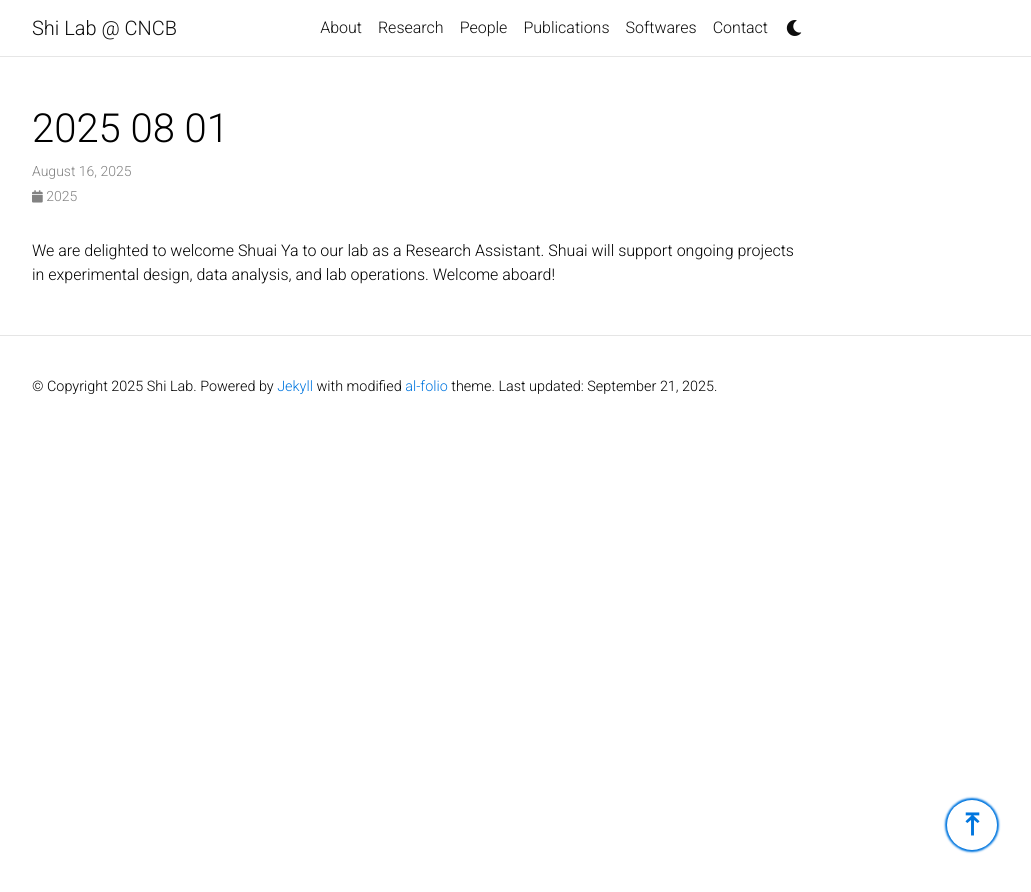
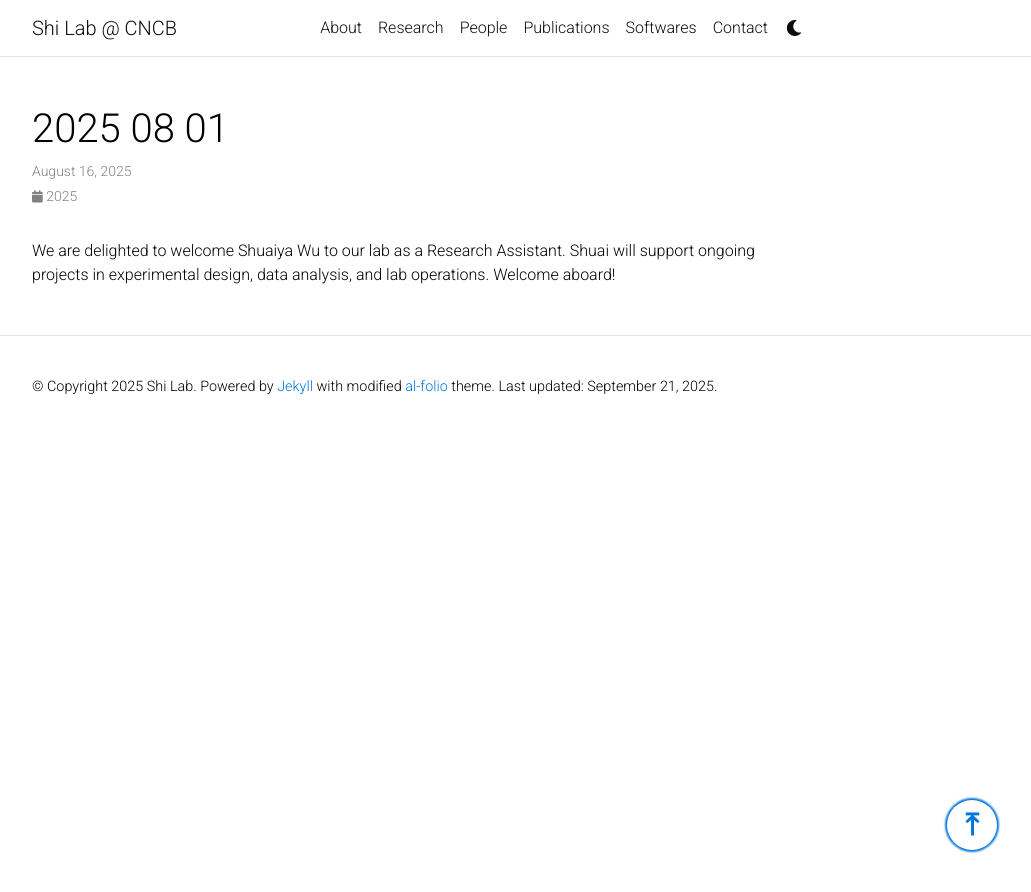
Before and after one commit to junchaoshi/junchaoshi.github.io, a Jekyll site: the page built from _news/2025-08-01.md, in a window 1280 px wide. Shown: the top 892 px of the page, without its empty margins (223-1254 px from the left). Built offline with Jekyll 4.4.1, drawn with Linux system fonts in a browser that asks for light colours; comment, search, counter and statistics services are not loaded; a style sheet for code colours, icons or effects is not loaded.

Commit message:
update news and people.

```diff
--- a/_news/2025-08-01.md
+++ b/_news/2025-08-01.md
@@ -4,4 +4,4 @@ date: 2025-08-16 09:00:00-0800
 inline: true
 ---
 
-We are delighted to welcome Shuai Ya to our lab as a Research Assistant. Shuai will support ongoing projects in experimental design, data analysis, and lab operations. Welcome aboard!
+We are delighted to welcome Shuaiya Wu to our lab as a Research Assistant. Shuai will support ongoing projects in experimental design, data analysis, and lab operations. Welcome aboard!
```
Also changed, not shown: _members/LianshengLi.md (+6 -6 lines).
